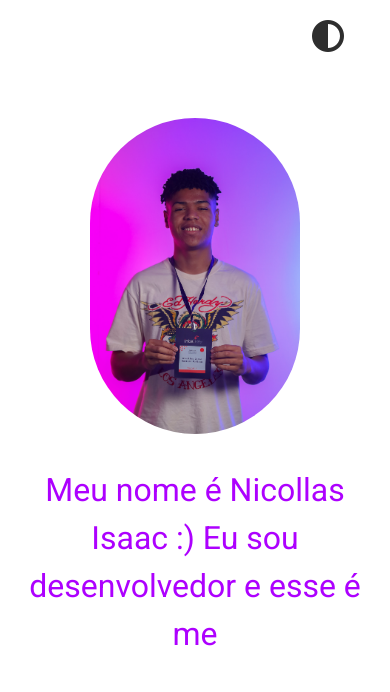
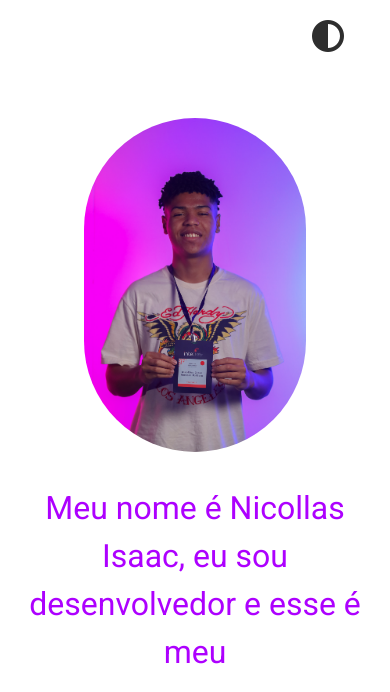
Before and after one commit to nicollasisaac/nicollas-isaac, a plain HTML site: page index.html in a window 390 px wide. Shown: the top 692 px of the page. Drawn offline with nearby package versions, Linux system fonts and the light colour scheme.

Commit message:
att breakpoints

```diff
--- a/assets/css/style.css
+++ b/assets/css/style.css
@@ -136,6 +136,41 @@ header .contain-text h1{
     }
 }
 
+@media screen and (max-width: 480px){
+    header .contain-text{
+        padding-top: 14vh;
+        justify-content: center;
+        display:block;
+        width: 95%;
+        margin: auto;
+    }
+    header .contain-text img{
+        width: 60%;
+        height: 50%;
+        margin: auto;
+        display: flex;
+        margin-bottom: 2rem;
+    }
+    header .contain-text h1{
+        width: 100%;
+        font-size: 2rem;
+        line-height: 3rem;
+        margin-bottom: 0;
+    }
+}
+
+@media screen and (max-width: 1440px){
+    header{
+        max-height: 100vh;
+    }
+    #certificados{
+        max-height: 100vh;
+    }
+    #project{
+        max-height: 100vh;
+    }
+}
+
 
 /*==== About ====*/
 #About{
@@ -229,6 +264,7 @@ header .contain-text h1{
     font-size: 15px;
     line-height: 18px;
 }
+
 @media screen and (max-width: 991px){
     .certificados{
         display: inline;
--- a/index.html
+++ b/index.html
@@ -1,14 +1,18 @@
 <!DOCTYPE html>
 <html lang="pt-br">
+
 <head>
     <meta charset="UTF-8">
     <meta http-equiv="X-UA-Compatible" content="IE=edge">
     <meta name="viewport" content="width=device-width, initial-scale=1.0">
-    <link rel="stylesheet" href="./assets/css/style.css">
+    <link rel="stylesheet" href="assets/css/style.css">
     <link rel="stylesheet" href="https://unpkg.com/aos@2.3.1/dist/aos.css">
-    <link rel="stylesheet" href="https://cdnjs.cloudflare.com/ajax/libs/font-awesome/6.1.1/css/all.min.css" integrity="sha512-KfkfwYDsLkIlwQp6LFnl8zNdLGxu9YAA1QvwINks4PhcElQSvqcyVLLD9aMhXd13uQjoXtEKNosOWaZqXgel0g==" crossorigin="anonymous" referrerpolicy="no-referrer" />
+    <link rel="stylesheet" href="https://cdnjs.cloudflare.com/ajax/libs/font-awesome/6.1.1/css/all.min.css"
+        integrity="sha512-KfkfwYDsLkIlwQp6LFnl8zNdLGxu9YAA1QvwINks4PhcElQSvqcyVLLD9aMhXd13uQjoXtEKNosOWaZqXgel0g=="
+        crossorigin="anonymous" referrerpolicy="no-referrer" />
     <title>Nicollas Isaac</title>
 </head>
+
 <body>
     <header id="header">
         <div class="dark">
@@ -17,15 +21,17 @@
             </button>
         </div>
         <div class="contain-text">
-            <img src="/assets/img/fotografointeli.jpg" alt="">
-            <h1>Meu nome é Nicollas Isaac :) Eu sou desenvolvedor e esse é meu portfólio!!</h1>
+            <img src="assets/img/fotografointeli.jpg" alt="">
+            <h1>Meu nome é Nicollas Isaac, eu sou desenvolvedor e esse é meu portfólio!!</h1>
         </div>
     </header>
 
     <section id="About">
         <div class="about-text">
             <h1>Quem sou eu</h1>
-            <p>Sou um Desenvolvedor situado no Brasil. Tenho uma energia genuína para trabalhar solucionando problemas, com alta atenção aos detalhes. Inspirado em toda a gama tech e trabalhando em projetos ambiciosos com pessoas confiantes.</p>
+            <p>Sou um Desenvolvedor situado no Brasil. Tenho uma energia genuína para trabalhar solucionando problemas,
+                com alta atenção aos detalhes. Inspirado em toda a gama tech e trabalhando em projetos ambiciosos com
+                pessoas confiantes.</p>
         </div>
     </section>
 
@@ -33,15 +39,15 @@
         <h1>Certificações</h1>
         <div class="certificados">
             <div class="box-group">
-                <div id="box-model" class="box roxoescuro" data-aos="fade-up" data-aos-anchor-placement="bottom-bottom" >
+                <div id="box-model" class="box roxoescuro" data-aos="fade-up" data-aos-anchor-placement="bottom-bottom">
                     <h2>Técnico em Desenvolvimento de Sistemas</h2>
                     <p>Etec Taboão da Serra - 2022</p>
                 </div>
-                <div id="box-model" class="box roxoescuro" data-aos="fade-up" data-aos-anchor-placement="bottom-bottom" >
+                <div id="box-model" class="box roxoescuro" data-aos="fade-up" data-aos-anchor-placement="bottom-bottom">
                     <h2>Engenharia de Software</h2>
                     <p>Instituto de Tecnologia e Liderança - 2026</p>
                 </div>
-                <div id="box-model" class="box roxoescuro" data-aos="fade-up" data-aos-anchor-placement="bottom-bottom" >
+                <div id="box-model" class="box roxoescuro" data-aos="fade-up" data-aos-anchor-placement="bottom-bottom">
                     <h2>IT Essentials - Fundamentos da Informática</h2>
                     <p>Cisco Networking Academy - 2020</p>
                 </div>
@@ -74,7 +80,7 @@
             </div>
 
             <div class="box-group">
-                <div id="box-model" class="box roxonormal" data-aos="fade-up" data-aos-anchor-placement="bottom-bottom" >
+                <div id="box-model" class="box roxonormal" data-aos="fade-up" data-aos-anchor-placement="bottom-bottom">
                     <h2>Lógica de Programação - Algoritmos </h2>
                     <p>Senai São Paulo - 2020</p>
                 </div>
@@ -213,9 +219,10 @@
             </div>
         </div>
     </footer>
-    <script src="/assets/js/darkmode.js"></script>
+    <script src="assets/js/darkmode.js"></script>
     <script src="https://unpkg.com/aos@2.3.1/dist/aos.js"></script>
-    <script src="/assets/js/cer.js"></script>
-    <script src="/assets/js/script.js"></script>
+    <script src="assets/js/cer.js"></script>
+    <script src="assets/js/script.js"></script>
 </body>
+
 </html>
```
Lines whose indentation alone changed are shown as unchanged.
